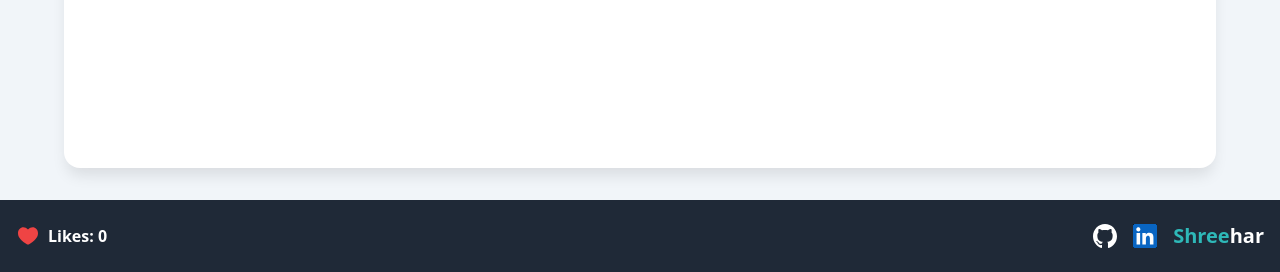
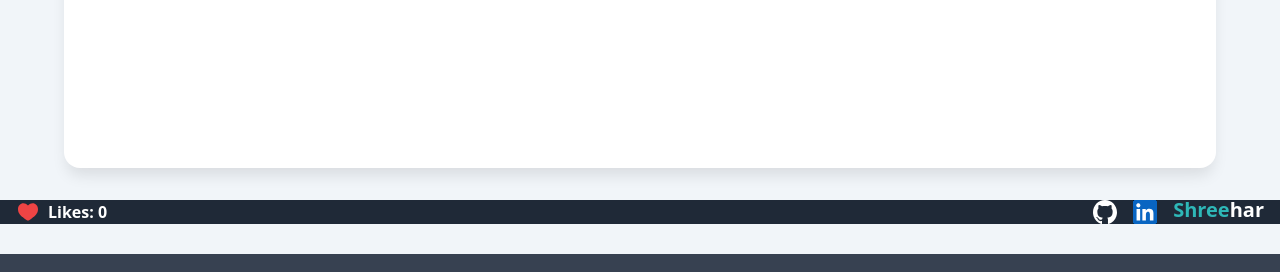
Before and after one commit to Shreehar-KE/django-crm, a Django app: page / in a window 1280 px wide. Shown: the part 546-818 px from the top of the page. Run offline with Django 5.2, Linux system fonts and the light colour scheme; data that the repository does not hold is empty; some libraries are stand-ins or nearby versions.

Commit message:
update footer css

```diff
--- a/templates/includes/footer.html
+++ b/templates/includes/footer.html
@@ -1,5 +1,5 @@
 {% load static %}
-<footer class="bg-gray-800 text-white py-6 px-4">
+<footer class="bg-gray-800 text-white py-4 px-4">
   <div class="container mx-auto flex flex-col md:flex-row justify-between items-center space-y-4 md:space-y-0">
 
     <div class="flex items-center gap-2">
@@ -15,7 +15,7 @@
     </nav> -->
 
 
-    <div class="flex space-x-4 items-center">
+    <div class="flex space-x-4 items-end">
       <a href="https://github.com/Shreehar-KE/django-crm" target="_blank" class="hover:text-gray-300">
         <img class="h-6" src="{% static 'img/github-dark.svg' %}" alt="GitHub" title="view source">
       </a>
```
Also changed, not shown: static/css/style.css (+13 -0 lines).
